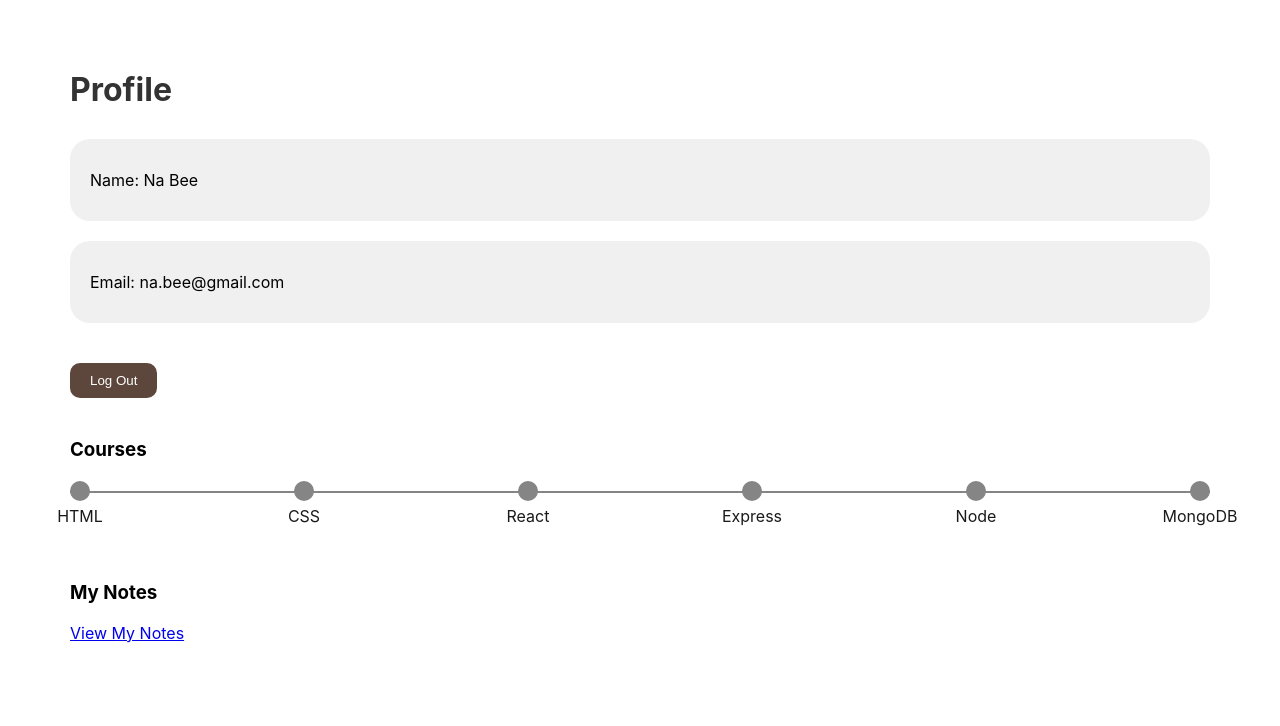
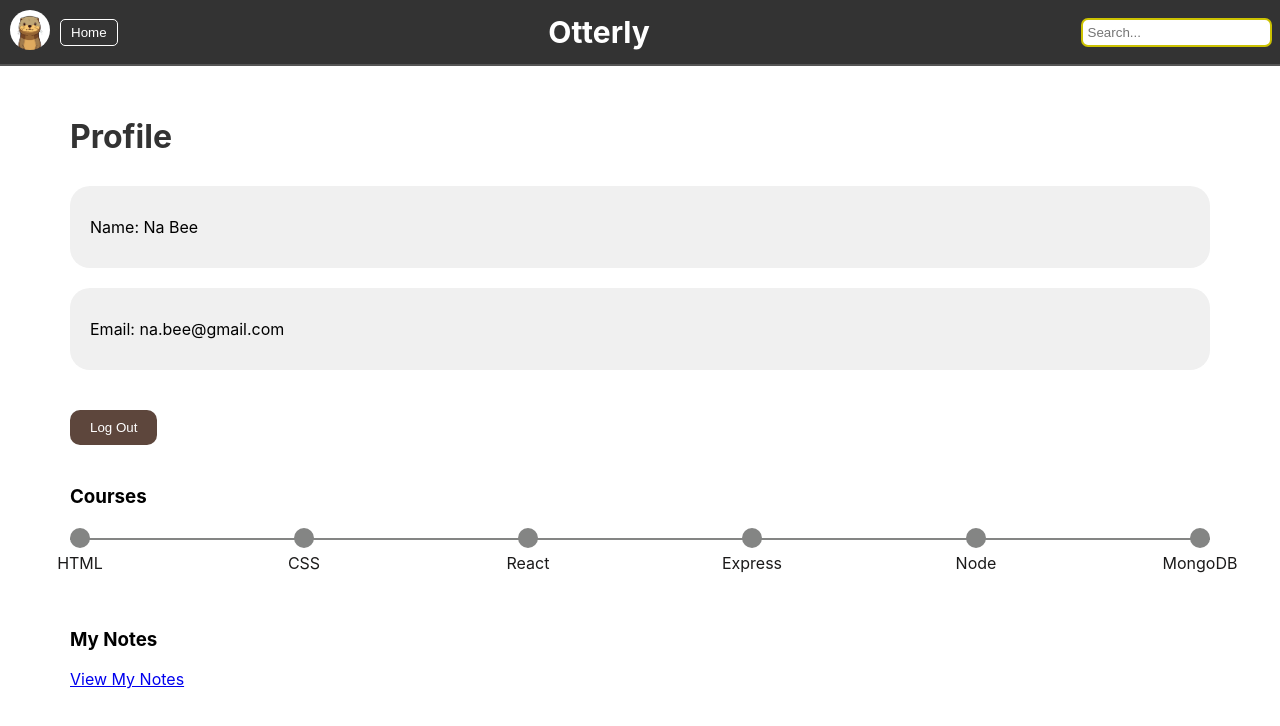
Before and after one commit to nabeelnazeer/Otterly, a React (Create React App) app: page /profile in a window 1280 px wide. Shown: the top 726 px of the page. Built offline with nearby package versions, Linux system fonts and the light colour scheme.

Commit message:
dash to profile

```diff
--- a/src/components/header/LoginSignup.js
+++ b/src/components/header/LoginSignup.js
@@ -1,6 +1,7 @@
 import React, { useState } from 'react';
 import './LoginSignup.css';
 import { signInWithGoogle } from './auth';
+import Dashboard from './Dashboard';
 
 function LoginSignup() {
   const [showSignUp, setShowSignUp] = useState(false);
--- a/src/components/header/profile.js
+++ b/src/components/header/profile.js
@@ -1,6 +1,7 @@
 import React, { useState } from 'react';
 import { useLocation, useNavigate } from 'react-router-dom'; // Import useNavigate hook
 import './profile.css';
+import Dashboard from './Dashboard';
 
 function Profile() {
   const navigate = useNavigate(); // Initialize useNavigate hook
@@ -38,6 +39,9 @@ function Profile() {
 
   return (
     <div className="profile-container">
+    <div className="Dash">
+      <Dashboard/>
+    </div>
       <div className="profile-info">
         <h2>Profile</h2>
         <div className="name-email-section">
```
